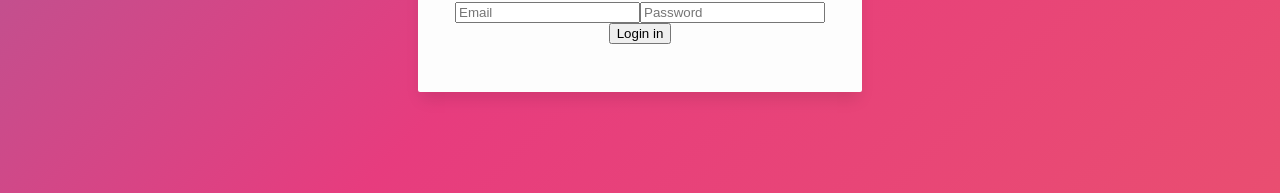
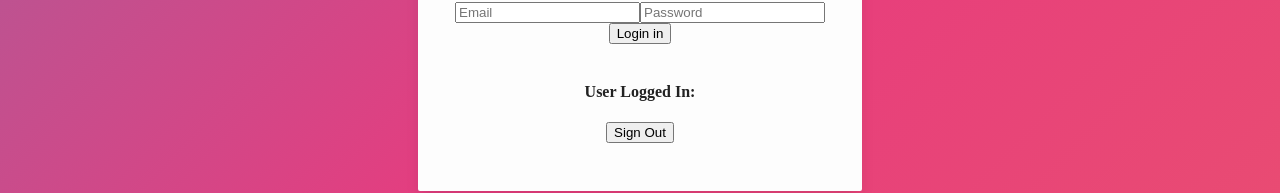
Before and after one commit to Jadashi97/Currency-Converter, a React (Vite) app: page / in a window 1280 px wide. Shown: the part 349-542 px from the top of the page. Built offline with nearby package versions, Linux system fonts and the light colour scheme; no server answers; a web font is replaced by a local one.

Commit message:
(feat): added logged in functionality. (fix): solve the login functionality

```diff
--- a/src/components/Home.jsx
+++ b/src/components/Home.jsx
@@ -1,6 +1,10 @@
 import React, { useState } from 'react';
 import { Container} from "@mui/material";
-import { createUserWithEmailAndPassword, signInWithEmailAndPassword } from 'firebase/auth';
+import {
+    createUserWithEmailAndPassword,
+    signInWithEmailAndPassword,
+    onAuthStateChanged,
+} from 'firebase/auth';
 import {auth} from "../firebase-config";
 
 const Home = () => {
@@ -9,6 +13,11 @@ const Home = () => {
     const [loginEmail, setLoginEmail] = useState(" ");
     const [loginPassword, setLoginPassword] = useState(" ");
 
+    const [user, setUser] = useState({});
+
+    onAuthStateChanged(auth, (currentUser)=> {
+        setUser(currentUser);
+    })
 
     const register = async () => {
         try {
@@ -39,6 +48,8 @@ const Home = () => {
     const logout = async() => {
         await signOut(auth);
     }
+
+
 
 
     const boxStyles={
@@ -92,6 +103,12 @@ const Home = () => {
                     />
                     <button onClick={login}>Login in</button>
                 </div>
+                <br />
+                <div>
+                    <h4>User Logged In:</h4>
+                    {user?.email}
+                    <button onClick={logout}>Sign Out</button>
+                </div>
         </Container>
     )
 }
```
